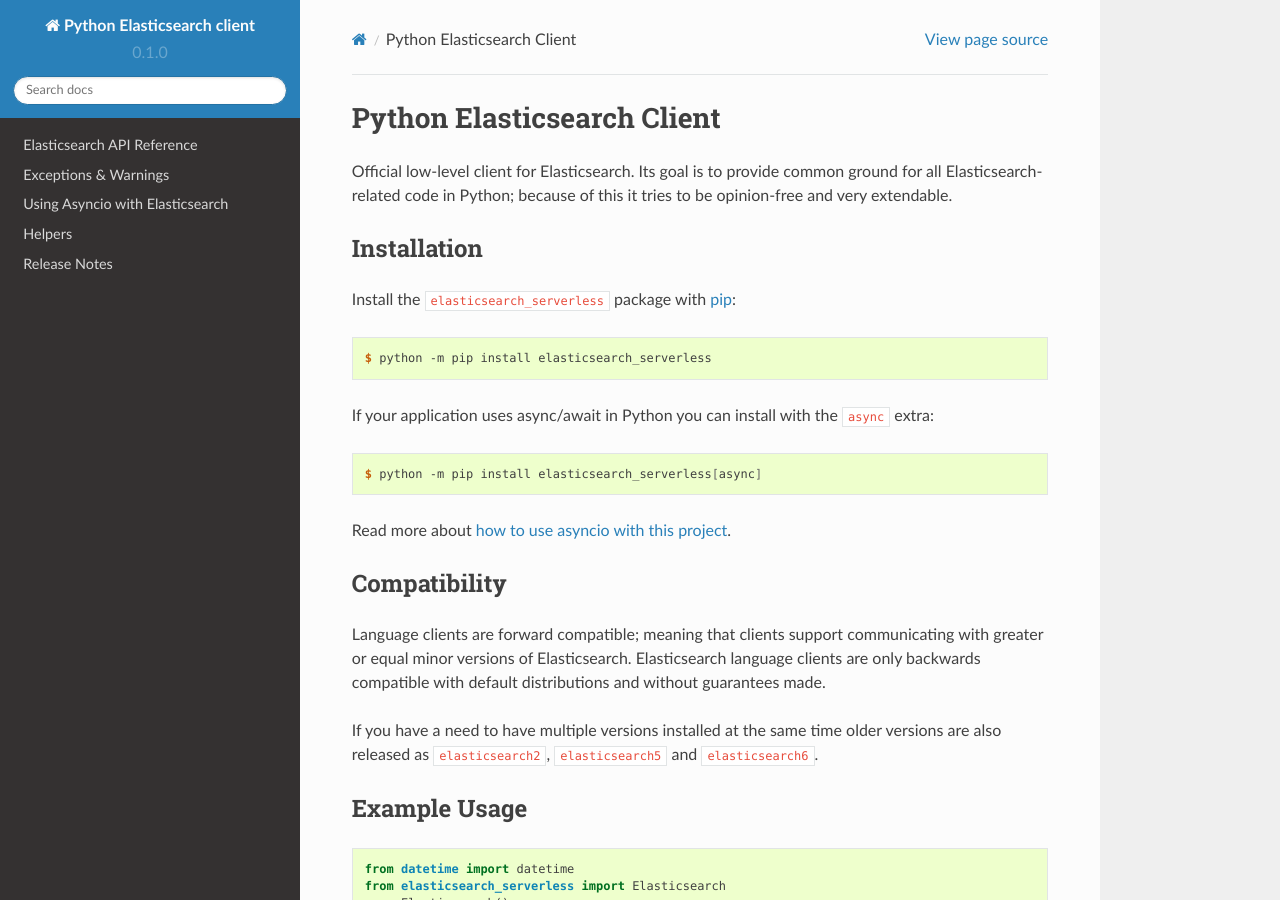
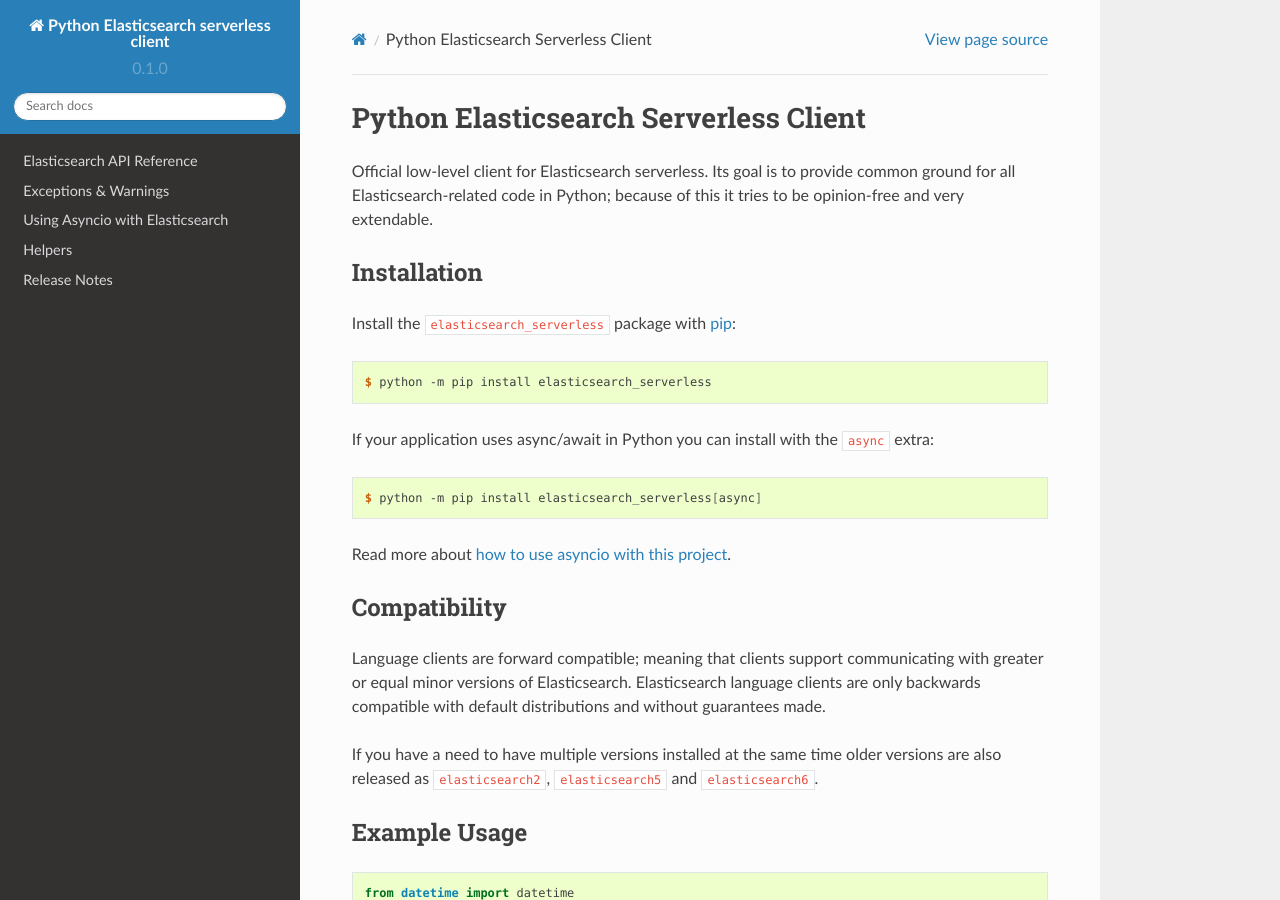
Before and after one commit to elastic/elasticsearch-serverless-python, a Sphinx documentation site: the page built from docs/sphinx/index.rst, in a window 1280 px wide and 900 px high. Built offline with Sphinx 7.4.7 and the Read the Docs theme 2.0.0, drawn with Linux system fonts in a browser that asks for light colours; the version number is read from the project's files by our own code.

Commit message:
Get docs builds running correctly

```diff
--- a/docs/sphinx/api.rst
+++ b/docs/sphinx/api.rst
@@ -17,12 +17,12 @@
 Elasticsearch
 -------------
 
-.. py:module:: elasticsearch
+.. py:module:: elasticsearch_serverless
 
 .. autoclass:: Elasticsearch
    :members:
 
-.. py:module:: elasticsearch.client
+.. py:module:: elasticsearch_serverless.client
 
 Async Search
 ------------
--- a/docs/sphinx/conf.py
+++ b/docs/sphinx/conf.py
@@ -35,7 +35,7 @@
 master_doc = "index"
 
 # General information about the project.
-project = "Python Elasticsearch client"
+project = "Python Elasticsearch serverless client"
 copyright = "%d, Elasticsearch B.V" % datetime.date.today().year
 
 version = elasticsearch_serverless.__versionstr__
--- a/docs/sphinx/exceptions.rst
+++ b/docs/sphinx/exceptions.rst
@@ -3,7 +3,7 @@
 Exceptions & Warnings
 =====================
 
-.. py:module:: elasticsearch
+.. py:module:: elasticsearch_serverless
 
 API Errors
 ----------
--- a/docs/sphinx/index.rst
+++ b/docs/sphinx/index.rst
@@ -1,7 +1,7 @@
-Python Elasticsearch Client
-===========================
+Python Elasticsearch Serverless Client
+======================================
 
-Official low-level client for Elasticsearch. Its goal is to provide common
+Official low-level client for Elasticsearch serverless. Its goal is to provide common
 ground for all Elasticsearch-related code in Python; because of this it tries
 to be opinion-free and very extendable.
 
```
